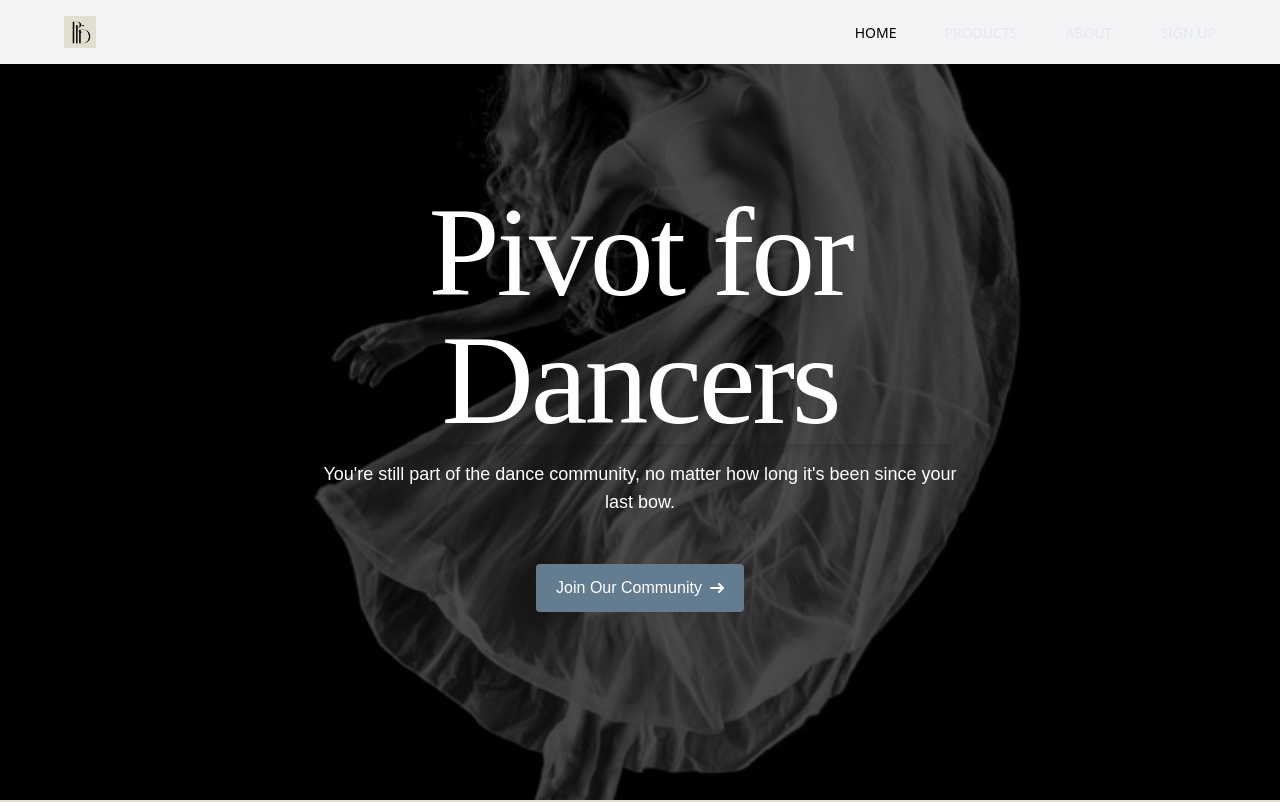
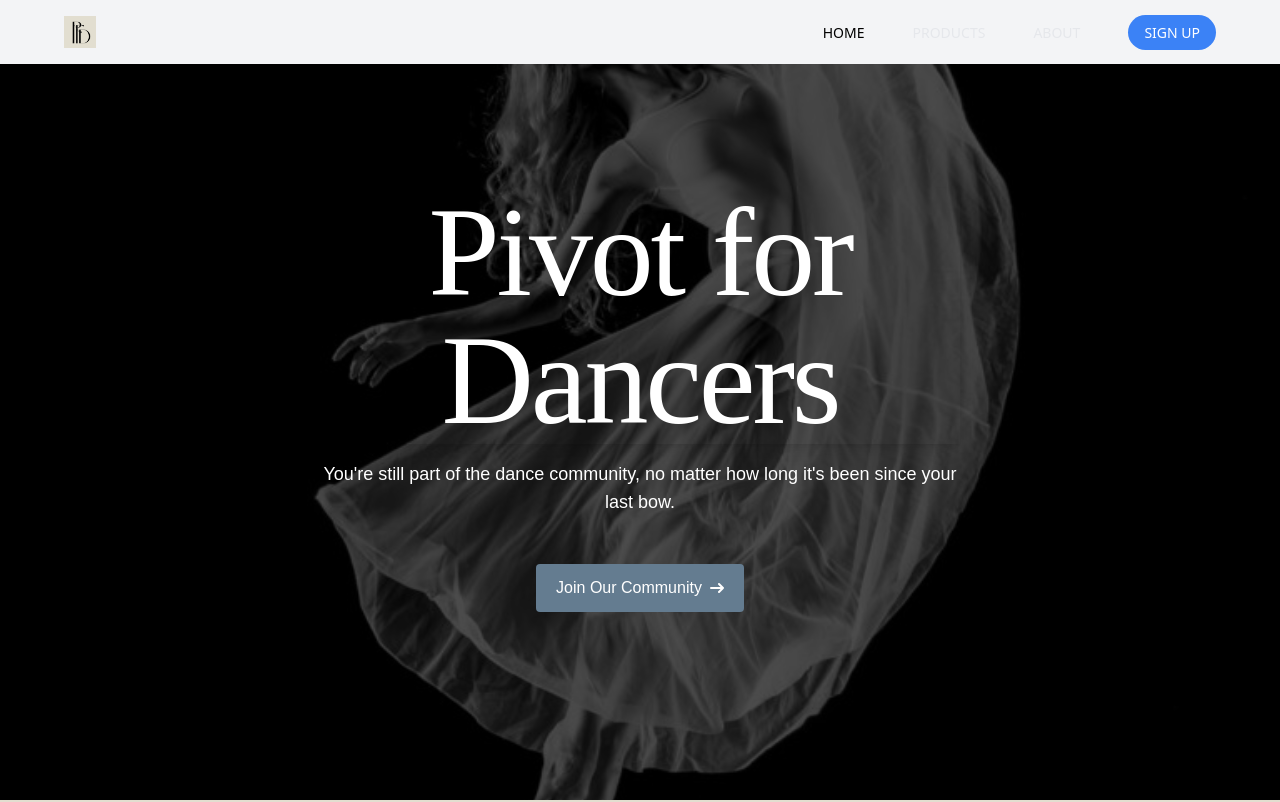
Before and after one commit to IsaacCavallaro/pivot-for-dancers, a React (Create React App) app: page / in a window 1280 px wide. Shown: the top 802 px of the page. Built offline with nearby package versions, Linux system fonts and the light colour scheme; a web font is replaced by a local one.

Commit message:
Add CTA stylee to nav sign up link

```diff
--- a/src/components/Navigation.tsx
+++ b/src/components/Navigation.tsx
@@ -104,9 +104,12 @@ const Navbar: React.FC<NavbarProps> = () => {
                       ABOUT
                     </a>
                   </li>
-
                   <li>
-                    <a href="#contact" className={`text-sm ${activeSection === 'contact' ? 'tan-300' : 'text-gray-200 dark:text-gray-300'} hover:text-light-gray`} onClick={(e) => handleNavLinkClick('contact', e)}>
+                    <a
+                      href="#contact"
+                      className={`text-sm ${activeSection === 'contact' ? 'bg-blue-600 text-white' : 'bg-blue-500 text-white'} px-4 py-2 rounded-full hover:bg-blue-700`}
+                      onClick={(e) => handleNavLinkClick('contact', e)}
+                    >
                       SIGN UP
                     </a>
                   </li>
@@ -147,7 +150,7 @@ const Navbar: React.FC<NavbarProps> = () => {
             </li>
             <li className="pb-3">
               <a href="#contact" className={`text-sm text-gray-200 dark:text-gray-300 hover:text-blue-200 dark:hover:tan-300 ${activeSection === 'contact' ? 'tan-300' : ''}`} onClick={(e) => handleNavLinkClick('contact', e)}>
-                Contact
+                Sign Up
               </a>
             </li>
           </ul>
```
